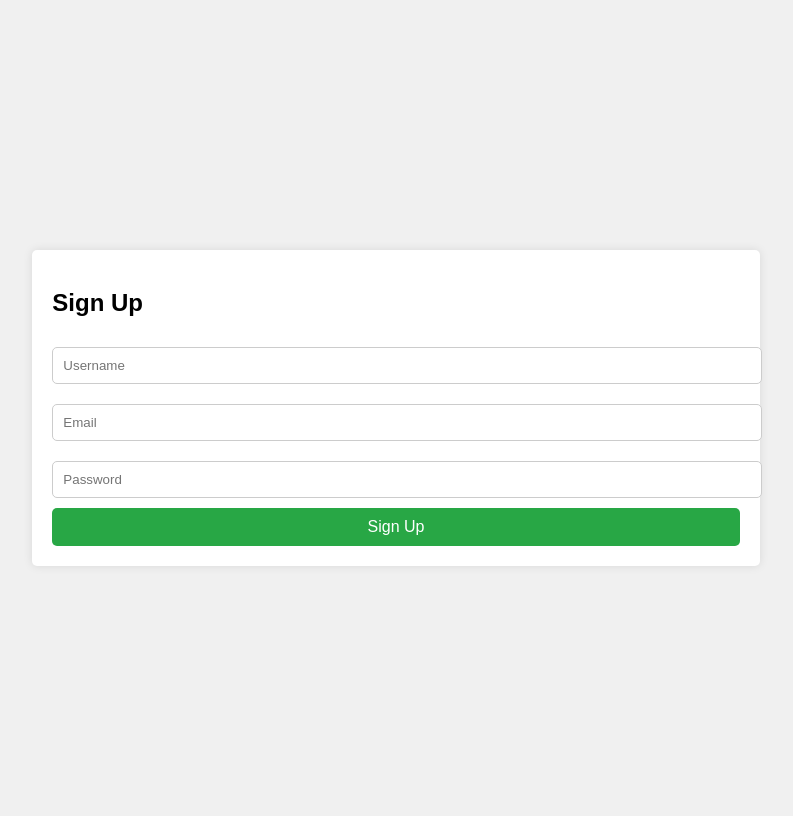
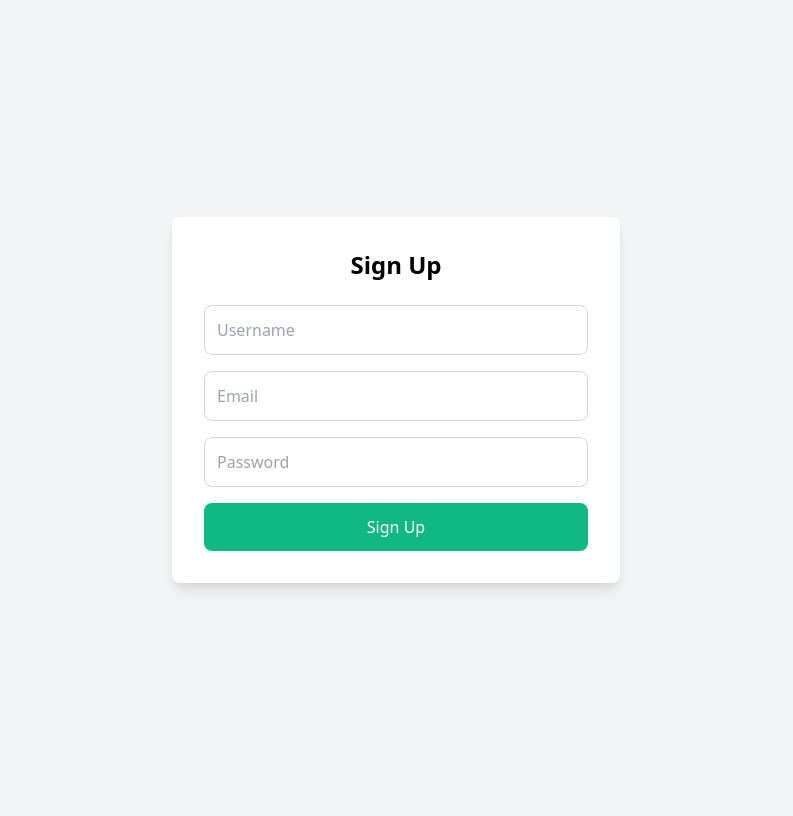
Before and after one commit to narruzza/Python-Code, a Flask app: page /signup in a window 1280 px wide. Shown: the whole page, without its empty margins (244-1037 px from the left). After the commit the page ends 590 px from the top, so only its background shows below. Run offline with Flask 3, Linux system fonts and the light colour scheme.

Commit message:
Implement user signup and todo management features; enhance login and signup templates with Tailwind CSS

```diff
--- a/MyTracker/app.py
+++ b/MyTracker/app.py
@@ -3,7 +3,6 @@ from werkzeug.security import generate_password_hash, check_password_hash
 from sqlalchemy.orm import sessionmaker
 from sqlalchemy import create_engine
 from setup_db import User, ToDo
-from flask_dance.contrib.google import make_google_blueprint, google
 
 app = Flask(__name__)
 app.secret_key = '69691234'
@@ -41,7 +40,26 @@ def login():
 # Route for signup page
 @app.route('/signup', methods=["GET", "POST"])
 def signup():
-    return render_template('signup.html')
+    if request.method == "POST":
+        # Get form data
+        username = request.form.get("username")
+        password = request.form.get("password")
+
+        # Check if the username already exists
+        existing_user = db_session.query(User).filter_by(username=username).first()
+        if existing_user:
+            flash("Username already taken. Please choose another.",
+            "danger")
+            return redirect(url_for('signup'))
+
+        # Hash the password and create a new user
+        hashed_password = generate_password_hash(password)
+        new_user = User(username=username, password=hashed_password)
+        db_session.add(new_user)
+        db_session.commit()
+        flash("Signup successful! Please log in.", "success")
+        return redirect(url_for('login'))
+    return render_template("signup.html")
 
 @app.route('/todo_list')
 def todo_list():
@@ -59,6 +77,44 @@ def logout():
     flash("You have been logged out.", "info")
     return redirect(url_for('login'))
 
+
+@app.route('/add_todo', methods=["POST"])
+def add_todo():
+    # Ensure the user is logged in
+    if "user_id" not in session:
+        flash("Please log in to add a to-do.", "warning")
+        return redirect(url_for('login'))
+
+    # Retrieve task data from the form
+    task_description = request.form.get("task")
+    user_id = session["user_id"]
+
+    # Create a new Task object and save it to the database
+    new_task = ToDo(description=task_description, user_id=user_id)
+    db_session.add(new_task)
+    db_session.commit()
+    flash("To-Do added successfully!", "success")
+    return redirect(url_for('dashboard'))
+
+@app.route('/delete_todo/<int:todo_id>', methods=["POST"])
+def delete_todo(todo_id):
+    # Ensure the user is logged in
+    if "user_id" not in session:
+        flash("Please log in to delete a to-do.", "warning")
+        return redirect(url_for('login'))
+
+    # Query the database for the task
+    task = db_session.query(ToDo).get(todo_id)
+
+    # Ensure the task exists and belongs to the logged-in user
+    if task and task.user_id == session["user_id"]:
+        db_session.delete(task)
+        db_session.commit()
+        flash("To-Do deleted successfully!", "success")
+    else:
+        flash("To-Do not found or access denied.", "danger")
+    return redirect(url_for('dashboard'))
+
 # Run the app
 if __name__ == '__main__':
     app.run(debug=True)
--- a/MyTracker/templates/signup.html
+++ b/MyTracker/templates/signup.html
@@ -4,56 +4,46 @@
     <meta charset="UTF-8">
     <meta name="viewport" content="width=device-width, initial-scale=1.0">
     <title>Sign Up</title>
-    <style>
-        body {
-            font-family: Arial, sans-serif;
-            display: flex;
-            justify-content: center;
-            align-items: center;
-            height: 100vh;
-            background-color: #f0f0f0;
-        }
-        .container {
-            background-color: white;
-            padding: 20px;
-            border-radius: 5px;
-            box-shadow: 0 0 10px rgba(0, 0, 0, 0.1);
-        }
-        .container h2 {
-            margin-bottom: 20px;
-        }
-        .container input {
-            width: 100%;
-            padding: 10px;
-            margin: 10px 0;
-            border: 1px solid #ccc;
-            border-radius: 5px;
-        }
-        .container button {
-            width: 100%;
-            padding: 10px;
-            background-color: #28a745;
-            border: none;
-            border-radius: 5px;
-            color: white;
-            font-size: 16px;
-            cursor: pointer;
-        }
-        .container button:disabled {
-            background-color: #ccc;
-            cursor: not-allowed;
-        }
-    </style>
+    <link href="https://cdn.jsdelivr.net/npm/tailwindcss@2.2.19/dist/tailwind.min.css" rel="stylesheet">
 </head>
-<body>
-    <div class="container">
-        <h2>Sign Up</h2>
-        <form id="signupForm">
-            <input type="text" id="username" name="username" placeholder="Username" required>
-            <input type="email" id="email" name="email" placeholder="Email" required>
-            <input type="password" id="password" name="password" placeholder="Password" required>
-            <button type="submit" id="submitButton">Sign Up</button>
+<body class="flex items-center justify-center h-screen bg-gray-100">
+    <div class="bg-white p-8 rounded-lg shadow-lg w-full max-w-md">
+        <h2 class="text-2xl font-bold mb-6 text-center">Sign Up</h2>
+        <form id="signupForm" class="space-y-4">
+            <input type="text" id="username" name="username" placeholder="Username" required class="w-full p-3 border border-gray-300 rounded-lg focus:outline-none focus:ring-2 focus:ring-green-500">
+            <input type="email" id="email" name="email" placeholder="Email" required class="w-full p-3 border border-gray-300 rounded-lg focus:outline-none focus:ring-2 focus:ring-green-500">
+            <input type="password" id="password" name="password" placeholder="Password" required class="w-full p-3 border border-gray-300 rounded-lg focus:outline-none focus:ring-2 focus:ring-green-500">
+            <button type="submit" id="submitButton" class="w-full p-3 bg-green-500 text-white rounded-lg hover:bg-green-600 focus:outline-none focus:ring-2 focus:ring-green-500">Sign Up</button>
         </form>
     </div>
+    <script>
+        document.getElementById('signupForm').addEventListener('submit', function(event) {
+            event.preventDefault();
+
+            const username = document.getElementById('username').value;
+            const email = document.getElementById('email').value;
+            const password = document.getElementById('password').value;
+
+            fetch('/signup', {
+                method: 'POST',
+                headers: {
+                    'Content-Type': 'application/json'
+                },
+                body: JSON.stringify({ username, email, password })
+            })
+            .then(response => response.json())
+            .then(data => {
+                if (data.success) {
+                    alert('Signup successful!');
+                } else {
+                    alert('Signup failed: ' + data.message);
+                }
+            })
+            .catch(error => {
+                console.error('Error:', error);
+                alert('An error occurred. Please try again.');
+            });
+        });
+    </script>
 </body>
 </html>
```
Also changed, not shown: MyTracker/templates/login.html (+19 -53 lines), MyTracker/templates/todo_list.html (+21 -0 lines).
